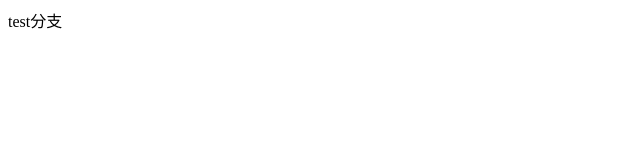
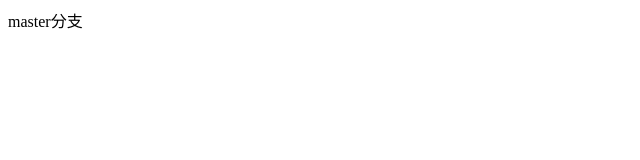
Before and after one commit to white-007/git-study, a plain HTML site: page index.html in a window 1280 px wide. Shown: the full height of the page, 0-640 px from the left. Drawn offline with Linux system fonts and the light colour scheme.

Commit message:
update master.

```diff
--- a/index.html
+++ b/index.html
@@ -6,6 +6,6 @@
   <title>Document</title>
 </head>
 <body>
-  <div>test分支</div>
+  <div>master分支</div>
 </body>
 </html>
```
